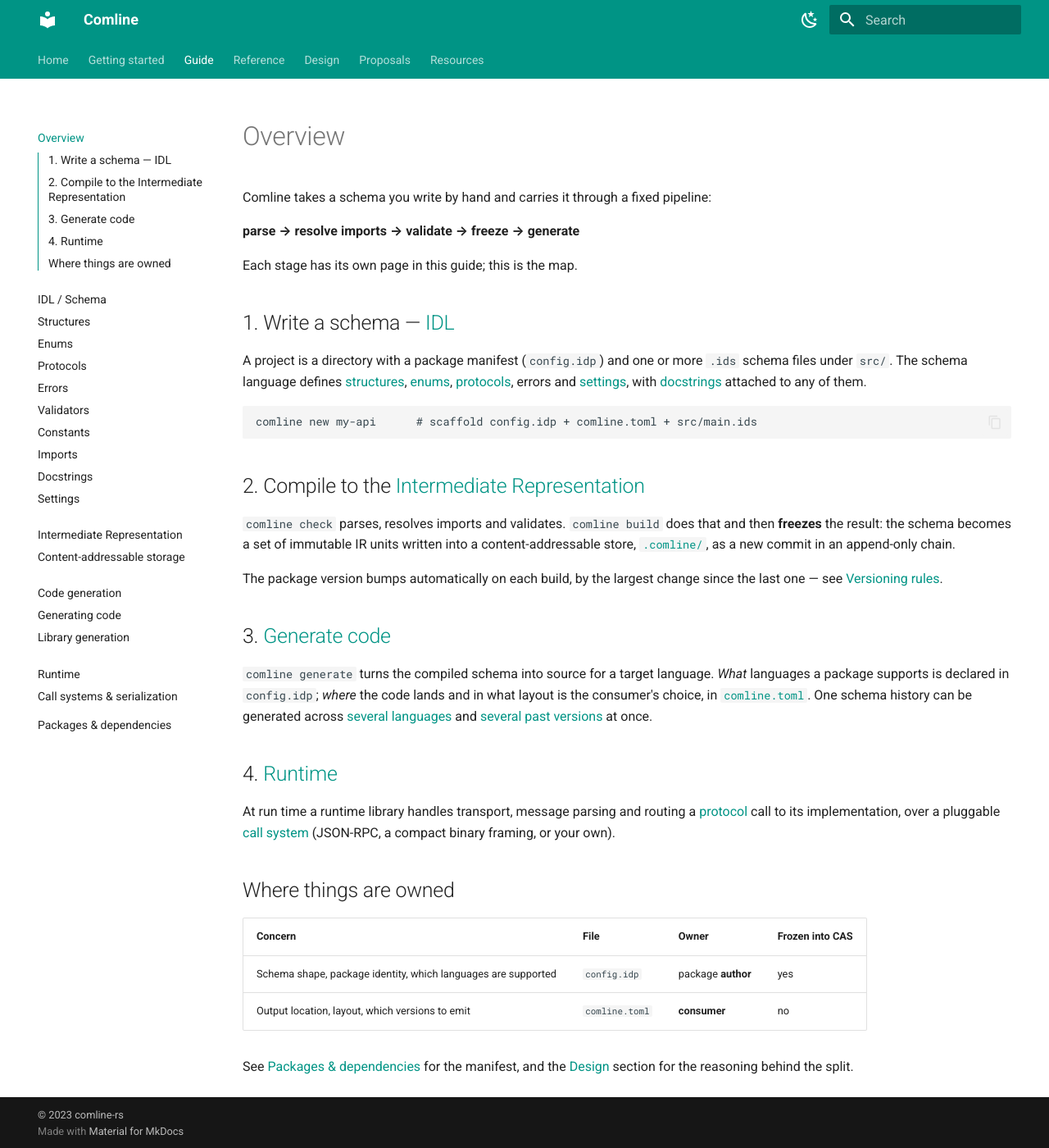
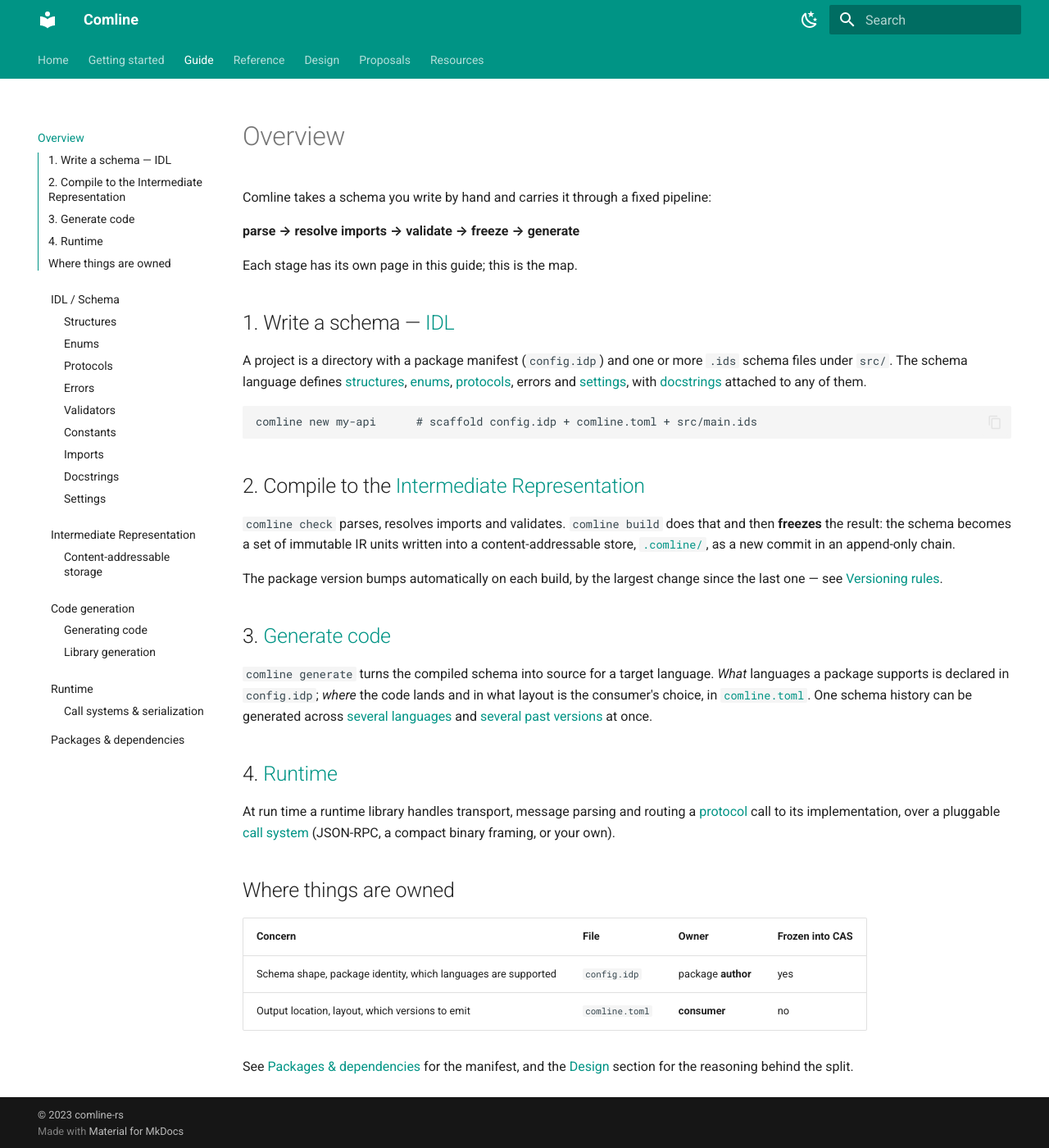
Before and after one commit to ComlineProject/docs, an MkDocs documentation site: the page built from docs/docs/guide/overview.md, in a window 1280 px wide and 1400 px high. Shown: the whole window at 82% size. Built offline with MkDocs 1.6.1 and Material for MkDocs 9.7.7, drawn with Linux system fonts in a browser that asks for light colours; the version menu is left out.

Commit message:
docs: indent section pages under their index link
The hide-header rule left Structures/Enums/... flush with 'IDL / Schema'.
Add margin-left to every section child except the first (the index page),
so the section's pages nest visually under it.

```diff
--- a/docs/docs/stylesheets/nav.css
+++ b/docs/docs/stylesheets/nav.css
@@ -2,10 +2,20 @@
    render a dead, non-clickable label above a child link with the same text.
    Material can only turn that label into a link via `navigation.indexes`, which
    is incompatible with `toc.integrate`. So on the desktop sidebar we hide the
-   label; the section's index page stays as the first child link, with the rest
-   of the section under it. */
+   label and indent the section's pages under its index link, which is the
+   first child. */
 @media screen and (min-width: 76.25em) {
   .md-sidebar--primary .md-nav__item--section > label.md-nav__link {
     display: none;
   }
+
+  /* Every page in the section except its index (the first child) sits nested
+     under it. */
+  .md-sidebar--primary
+    .md-nav__item--section
+    > .md-nav
+    > .md-nav__list
+    > .md-nav__item:not(:first-child) {
+    margin-left: 0.8rem;
+  }
 }
```
